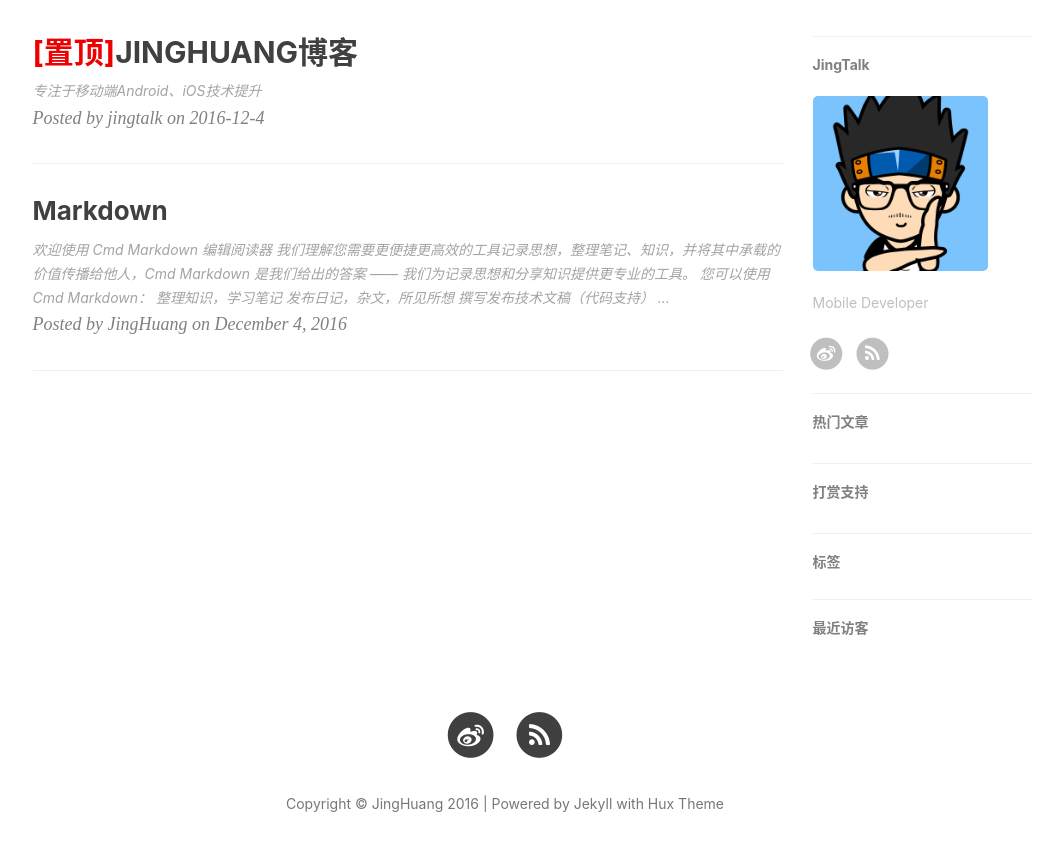
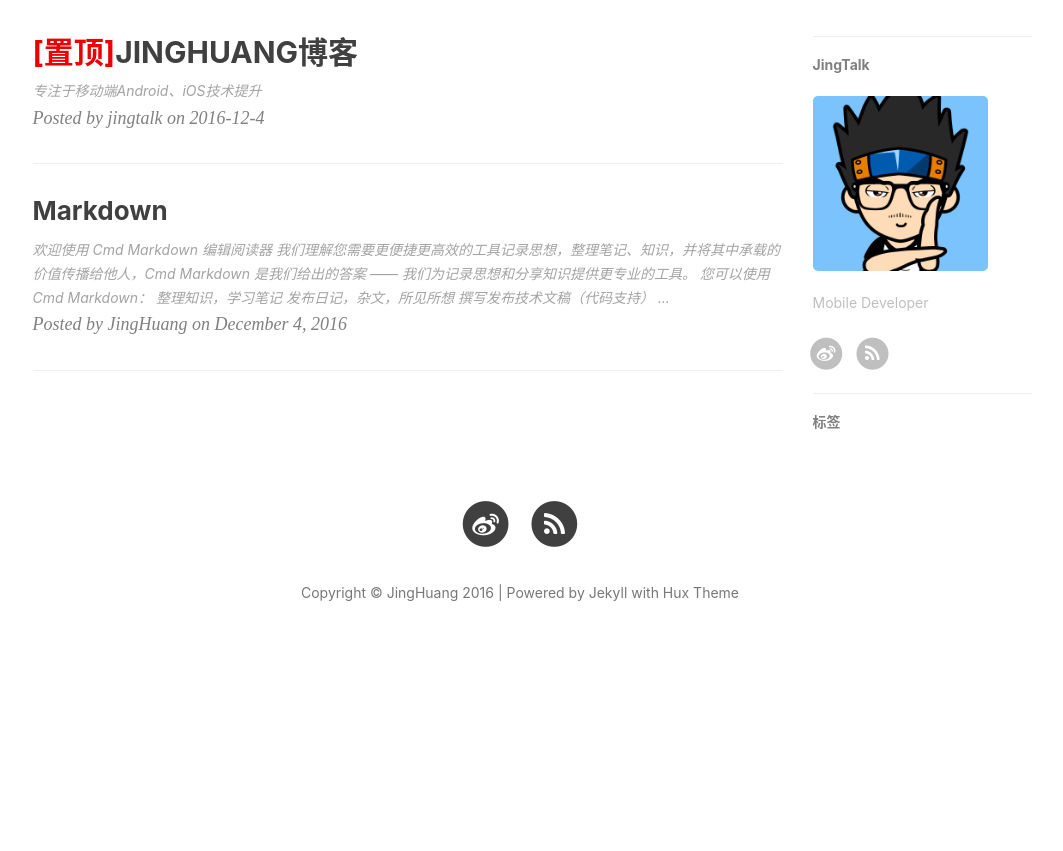
Before and after one commit to jingtalk/jekyll.github.io, a Jekyll site: the page built from index.html, in a window 1280 px wide, cut to the strip 422-1303 px from the top of the page. Shown: the top 851 px of the strip, without its empty margins (135-1198 px from the left). Built offline with Jekyll 4.4.1, drawn with Linux system fonts in a browser that asks for light colours; nearby versions of some CDN libraries; the list of posts is cut into pages by our own code; comment, search, counter and statistics services are not loaded; after the commit the page ends 1092 px from its top, so only the background shows below that.

Commit message:
modify home layout

```diff
--- a/_layouts/page.html
+++ b/_layouts/page.html
@@ -3,12 +3,14 @@ layout: default
 ---
 
 <!-- Page Header -->
-<header class="intro-header" style="background-image: url('{{ site.baseurl }}/{% if page.header-img %}{{ page.header-img }}{% else %}{{ site.header-img }}{% endif %}')">
+<header class="intro-header"
+        style="background-image: url('{{ site.baseurl }}/{% if page.header-img %}{{ page.header-img }}{% else %}{{ site.header-img }}{% endif %}')">
     <div class="container">
         <div class="row">
             <div class="col-lg-8 col-lg-offset-2 col-md-10 col-md-offset-1 ">
                 <div class="site-heading">
-                    <h1>{% if page.title %}{{ page.title }}{% else %}{{ site.title }}{% endif %}</h1>
+                    <h1>{% if page.title %}{{ page.title }}{% else %}{{ site.title }}{% endif
+                        %}</h1>
                     <!--<hr class="small">-->
                     <span class="subheading">{{ page.description }}</span>
                 </div>
@@ -40,7 +42,8 @@ layout: default
                 <div class="tags">
                     {% for tag in site.tags %}
                     {% if tag[1].size > {{site.featured-condition-size}} %}
-                        <a target="_blank" href="{{ site.baseurl }}/tags/#{{ tag[0] }}" title="{{ tag[0] }}" rel="{{ tag[1].size }}">
+                    <a target="_blank" href="{{ site.baseurl }}/tags/#{{ tag[0] }}"
+                       title="{{ tag[0] }}" rel="{{ tag[1].size }}">
                         {{ tag[0] }}
                     </a>
                     {% endif %}
@@ -73,10 +76,11 @@ layout: default
             <!-- Short About -->
             <section class="visible-md visible-lg">
                 <hr>
-                    <h5><a target="_blank" href="{{'/about/' | prepend: site.baseurl }}">JingTalk</a></h5>
+                <h5><a target="_blank" href="{{'/about/' | prepend: site.baseurl }}">JingTalk</a>
+                </h5>
                 <div class="short-about">
                     {% if site.sidebar-avatar %}
-                            <img src="{{site.sidebar-avatar}}" />
+                    <img src="{{site.sidebar-avatar}}"/>
                     {% endif %}
                     {% if site.sidebar-about-description %}
                     <p>{{site.sidebar-about-description}}</p>
@@ -166,41 +175,40 @@ layout: default
                     </ul>
                 </div>
             </section>
+
             <!-- 站内搜索 -->
-                <gcse:search></gcse:search>
+            <!--<gcse:search></gcse:search>-->
             <!-- 站内搜索 -->
 
-                <!-- 热门文章 -->
-                <hr>
-                <h5>热门文章</h5>
-                <ul class="list-inline">
-                    {% for page in site.hotpages %}
-                        <li>
-                          <a target="_blank" href="{{page.href }}">{{page.title}}</a>
-                        </li>
-                    {% endfor %}
-                </ul>
+            <!--<h5>热门文章</h5>-->
+            <!--<ul class="list-inline">-->
+                <!--{% for page in site.hotpages %}-->
+                <!--<li>-->
+                    <!--<a target="_blank" href="{{page.href }}">{{page.title}}</a>-->
+                <!--</li>-->
+                <!--{% endfor %}-->
+            <!--</ul>-->
 
             <!-- 打赏支持 -->
-                <div class="short-about">
-                <hr>
-                <h5>打赏支持</h5>
-                <ul class="list-inline">
-                    {% if site.money-description %}
-                        <p>{{site.money-description}}</p>
-                    {% endif %}
-                    {% if site.money-alipay %}
-                      <a target="_blank" href="{{site.money-alipay | prepend: site.baseurl}}">
-                            <img src="{{site.money-alipay}}" />
-                      </a>
-                    {% endif %}
-                    {% if site.money-weixin %}
-                      <a target="_blank" href="{{site.money-weixin | prepend: site.baseurl}}">
-                            <img src="{{site.money-weixin}}" />
-                      </a>
-                    {% endif %}
-                </ul>
-                 </div>
+            <!--<div class="short-about">-->
+                <!--<hr>-->
+                <!--<h5>打赏支持</h5>-->
+                <!--<ul class="list-inline">-->
+                    <!--{% if site.money-description %}-->
+                    <!--<p>{{site.money-description}}</p>-->
+                    <!--{% endif %}-->
+                    <!--{% if site.money-alipay %}-->
+                    <!--<a target="_blank" href="{{site.money-alipay | prepend: site.baseurl}}">-->
+                        <!--<img src="{{site.money-alipay}}"/>-->
+                    <!--</a>-->
+                    <!--{% endif %}-->
+                    <!--{% if site.money-weixin %}-->
+                    <!--<a target="_blank" href="{{site.money-weixin | prepend: site.baseurl}}">-->
+                        <!--<img src="{{site.money-weixin}}"/>-->
+                    <!--</a>-->
+                    <!--{% endif %}-->
+                <!--</ul>-->
+            <!--</div>-->
 
             <!-- 标签 -->
             {% if site.featured-tags %}
@@ -210,7 +218,8 @@ layout: default
                 <div class="tags">
                     {% for tag in site.tags %}
                     {% if tag[1].size > {{site.featured-condition-size}} %}
-                                <a target="_blank" href="{{ site.baseurl }}/tags/#{{ tag[0] }}" title="{{ tag[0] }}" rel="{{ tag[1].size }}">
+                    <a target="_blank" href="{{ site.baseurl }}/tags/#{{ tag[0] }}"
+                       title="{{ tag[0] }}" rel="{{ tag[1].size }}">
                         {{ tag[0] }}
                     </a>
                     {% endif %}
@@ -220,11 +229,10 @@ layout: default
             {% endif %}
 
             <!--Begin Last Visitor -->
-                <hr>
-                <h5>最近访客</h5>
-                <ul class="ds-recent-visitors" data-num-items="20" style="padding-left:0px;"></ul>
+            <!--<hr>-->
+            <!--<h5>最近访客</h5>-->
+            <!--<ul class="ds-recent-visitors" data-num-items="20" style="padding-left:0px;"></ul>-->
             <!--End Last Visitor -->
-        </div>
         {% endif %}
     </div>
 </div>
@@ -239,6 +247,7 @@ var duoshuoQuery = {short_name:"{{site.duoshuo_username}}"};
     ds.charset = 'UTF-8';
     (document.getElementsByTagName('head')[0] || document.getElementsByTagName('body')[0]).appendChild(ds);
 })();
+
 </script>
 <!--多说js加载结束，一个页面只需要加载一次 -->
 
@@ -253,5 +262,6 @@ var duoshuoQuery = {short_name:"{{site.duoshuo_username}}"};
     var s = document.getElementsByTagName('script')[0];
     s.parentNode.insertBefore(gcse, s);
   })();
+
 </script>
 <!-- Google站内搜索-->
```
Also changed, not shown: other parts of _layouts/page.html (+10 -5 lines), _layouts/page-nav.html (+29 -16 lines). Lines whose indentation alone changed are shown as unchanged.
